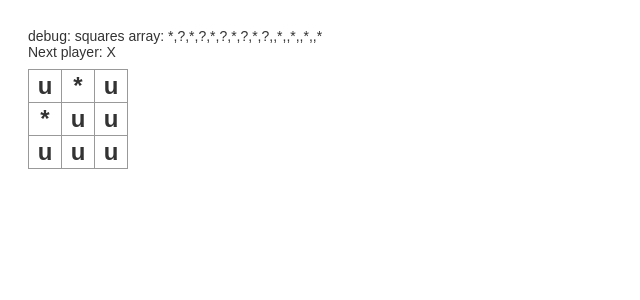
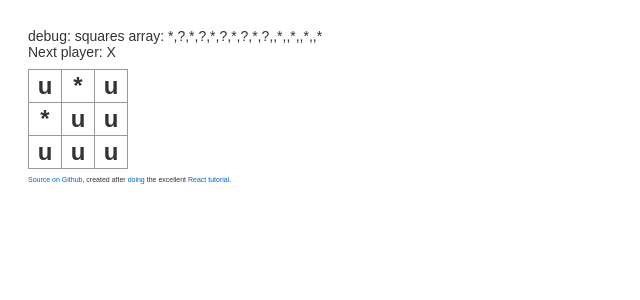
Before and after one commit to kaicarver/svelte-demo-debug, a Svelte app: page / in a window 1280 px wide. Shown: the top 300 px of the page, without its empty margins (0-640 px from the left). Built offline with nearby package versions, Linux system fonts and the light colour scheme.

Commit message:
add Github link to see source of the instructive bugs

```diff
--- a/src/App.svelte
+++ b/src/App.svelte
@@ -11,6 +11,10 @@
   ol,
   ul {
     padding-left: 30px;
+  }
+
+  .credits {
+    font-size: 50%;
   }
 
   .game {
@@ -33,6 +37,13 @@
   <div class="game">
     <div class="game-board">
       <Board />
+      <p class="credits">
+        <a href="https://github.com/kaicarver/svelte-demo">Source on Github</a>,
+        created after
+        <a href="https://github.com/kaicarver/react-demo">doing</a>
+        the excellent
+        <a href="https://reactjs.org/tutorial/tutorial.html">React tutorial</a>.
+      </p>
     </div>
     <div class="game-info">
       <div>
```
